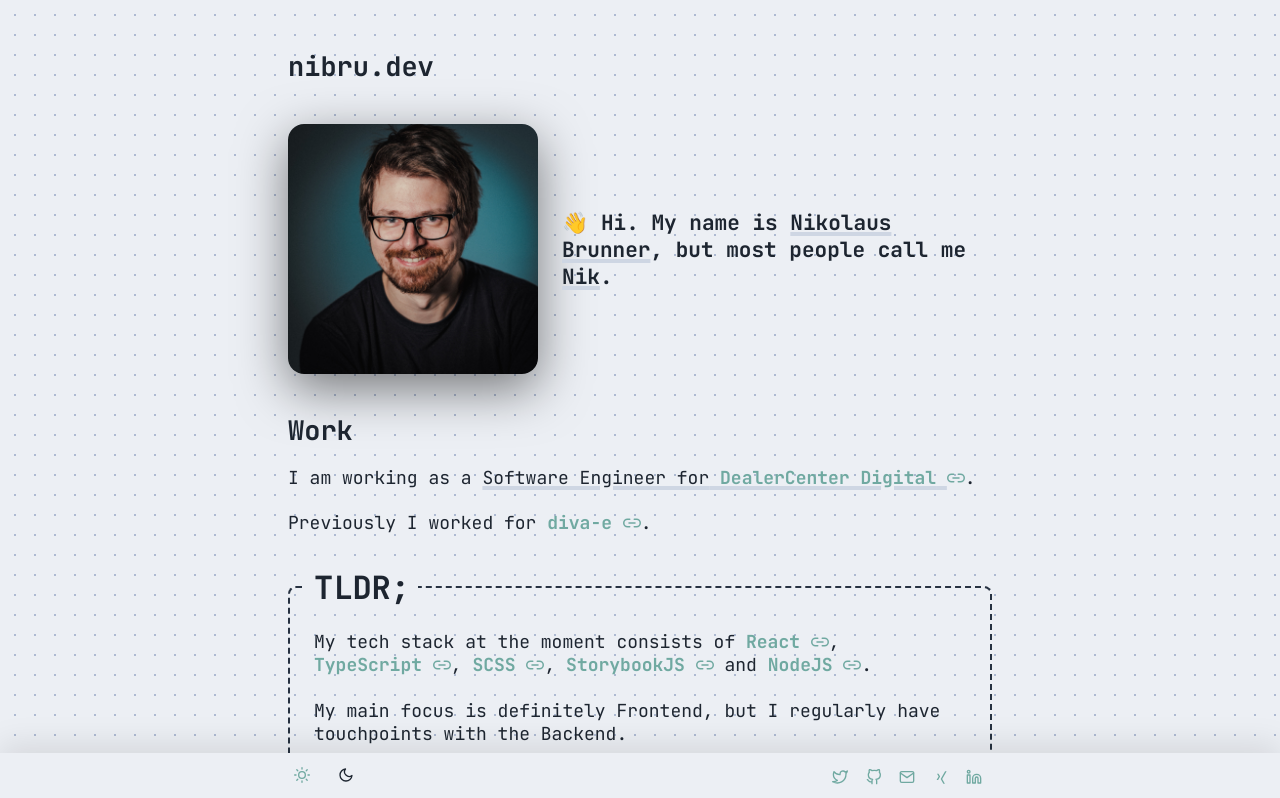
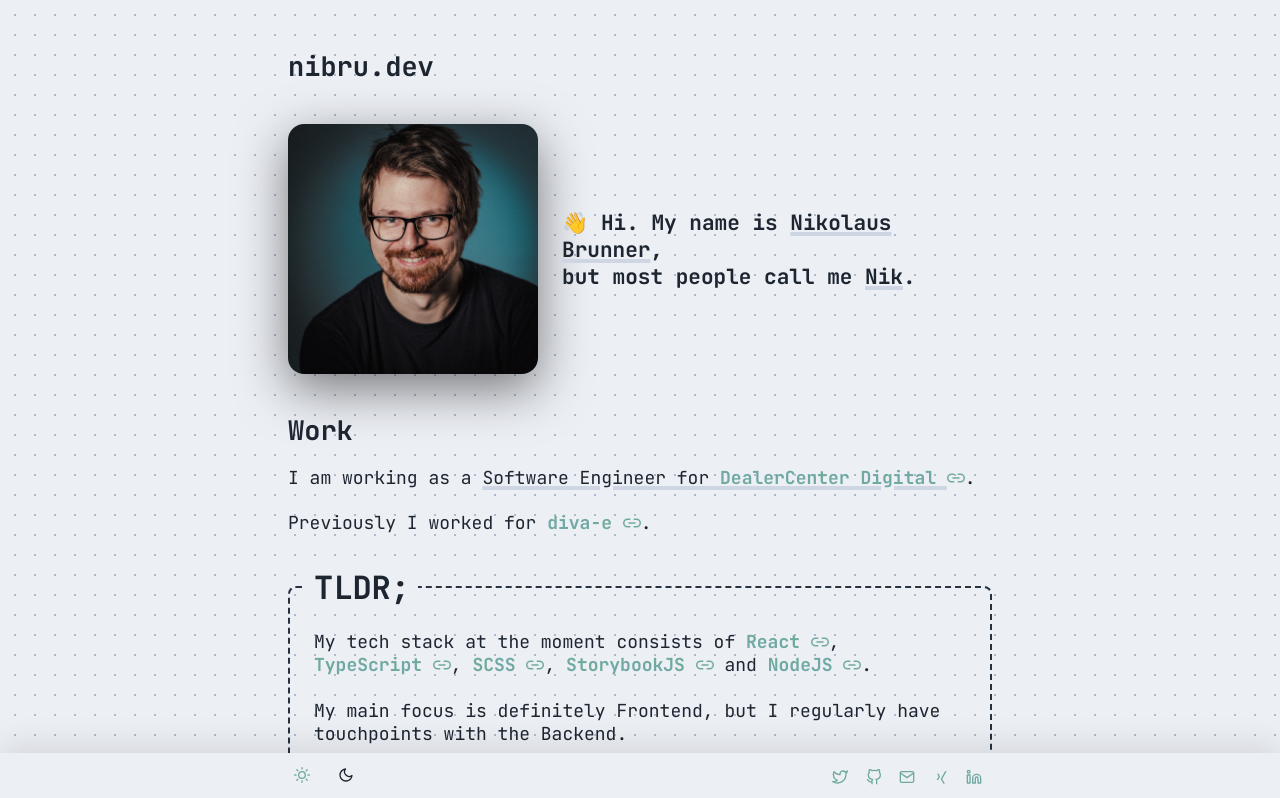
Before and after one commit to nikbrunner/nibru.dev, a Next.js app: page / in a window 1280 px wide. Shown: the top 798 px of the page. Built offline with nearby package versions, Linux system fonts and the light colour scheme.

Commit message:
structure: @typings/profile => @typings/data

```diff
--- a/components/profile/Experience.tsx
+++ b/components/profile/Experience.tsx
@@ -1,7 +1,7 @@
 import styled from "@emotion/styled";
 
 import { IGenericProps } from "@typings/GenericProps";
-import { IExperience } from "@typings/profile/Experience";
+import { IExperience } from "@typings/data/Experience";
 
 interface IProps extends IExperience, IGenericProps {
   current: boolean;
--- a/components/profile/Skill.tsx
+++ b/components/profile/Skill.tsx
@@ -1,7 +1,7 @@
 import styled from "@emotion/styled";
 
 import { IGenericProps } from "@typings/GenericProps";
-import { ISkill } from "@typings/profile/Skill";
+import { ISkill } from "@typings/data/Skill";
 
 interface IProps extends ISkill, IGenericProps {}
 
--- a/data/experiences.ts
+++ b/data/experiences.ts
@@ -1,4 +1,4 @@
-import { IExperience } from "@typings/profile/Experience";
+import { IExperience } from "@typings/data/Experience";
 
 export const experiences: IExperience[] = [
   {
--- a/data/profile.ts
+++ b/data/profile.ts
@@ -1,9 +1,10 @@
-import { IProfile } from "@typings/profile/PersonalData";
+import { IProfile } from "@typings/data/Profile";
 
 export const profile: IProfile = {
   firstname: "Nikolaus",
   lastname: "Brunner",
-  image: "/path/to/img",
+  nickName: "Nik",
+  image: "/images/nb_2022.jpg",
   email: "nikolaus.brunner@protonmail.ch",
   birthday: "1984-02-21",
   phone: "+4917624330932",
--- a/data/projects.ts
+++ b/data/projects.ts
@@ -1,4 +1,4 @@
-import { IProject } from "@typings/profile/Project";
+import { IProject } from "@typings/data/Project";
 
 export const projects: IProject[] = [
   {
--- a/data/skills.tsx
+++ b/data/skills.tsx
@@ -1,4 +1,3 @@
-import React from "react";
 import {
   SiJavascript,
   SiTypescript,
@@ -10,7 +9,7 @@ import {
 } from "react-icons/si";
 import { FaSass, FaGitAlt, FaReact, FaNodeJs, FaFigma } from "react-icons/fa";
 
-import { ISkill } from "@typings/profile/Skill";
+import { ISkill } from "@typings/data/Skill";
 
 export const skills: ISkill[] = [
   {
--- a/pages/index.tsx
+++ b/pages/index.tsx
@@ -1,16 +1,18 @@
-import { Section } from "@components/layout/Section";
+import { Headline } from "@components/typography/Headline";
+import { Highlight } from "@components/typography/Highlight/Highlight";
+import { Link } from "@components/typography/Link/Link";
 import { Page } from "@components/layout/Page";
 import { Paragraph } from "@components/typography/Paragraph";
-import { Link } from "@components/typography/Link/Link";
-import { Highlight } from "@components/typography/Highlight/Highlight";
-import { Headline } from "@components/typography/Headline";
+import { Section } from "@components/layout/Section";
+import { Shoutout } from "@components/typography/Shoutout/Shoutout";
 import { Spacer } from "@components/layout/Spacer";
+
+import { borderRadius } from "@theme/mixins/border";
 import { css } from "@emotion/react";
+import { mq } from "@theme/mixins/media-queries";
+import { profile } from "@data/profile";
+import { shadow } from "@theme/mixins/shadow";
 import { space } from "@theme/mixins/space";
-import { borderRadius } from "@theme/mixins/border";
-import { mq } from "@theme/mixins/media-queries";
-import { shadow } from "@theme/mixins/shadow";
-import { Shoutout } from "@components/typography/Shoutout/Shoutout";
 
 const Greeting = () => (
   <div
@@ -26,7 +28,7 @@ const Greeting = () => (
     `}
   >
     <img
-      src="/images/nb_2022.jpg"
+      src={profile.image}
       css={css`
         width: 100%;
         max-height: 250px;
@@ -47,9 +49,11 @@ const Greeting = () => (
         }
       `}
     >
-      <span css={css``}>👋</span> Hi. My name is{" "}
-      <Highlight withUnderline>Nikolaus Brunner</Highlight>, but most people call me{" "}
-      <Highlight>Nik</Highlight>.
+      👋 Hi. My name is{" "}
+      <Highlight withUnderline>
+        {profile.firstname} {profile.lastname}
+      </Highlight>
+      ,<br /> but most people call me <Highlight>{profile.nickName}</Highlight>.
     </h1>
   </div>
 );
--- a/typings/profile/PersonalData.ts
+++ b/typings/data/Profile.ts
@@ -1,6 +1,7 @@
 export interface IProfile {
   firstname: string;
   lastname: string;
+  nickName: string;
   image: string;
   email: string;
   birthday: string;
```
Also changed, not shown: typings/data/Experience.ts (renamed from typings/profile/Experience.ts), typings/data/Project.ts (renamed from typings/profile/Project.ts), typings/data/Skill.ts (renamed from typings/profile/Skill.ts).
